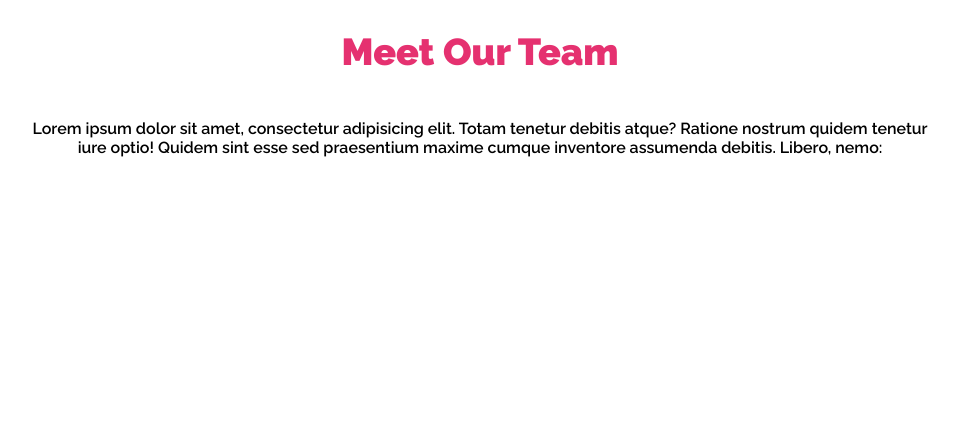
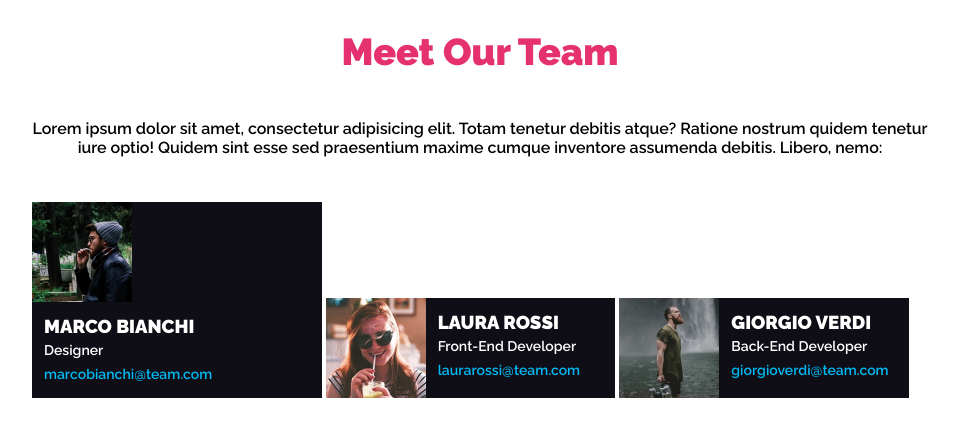
Before and after one commit to markcaf/html-css-float-cards, a plain HTML site: page index.html in a window 1280 px wide. Shown: the whole page, without its empty margins (160-1119 px from the left). Drawn offline with Linux system fonts and the light colour scheme.

Commit message:
Prima riga dei box team

```diff
--- a/css/style.css
+++ b/css/style.css
@@ -24,3 +24,43 @@ body{
     text-align: center;
     margin-bottom: 45px;
 }
+
+img{
+    float: left;
+    height: 100px;
+}
+
+.clearfix::after{
+    content: '';
+    display: table;
+    clear: both;
+}
+
+.box{
+    display: inline-block;
+    width: calc(97% / 3);
+    background-color: #0f0e17;
+    box-shadow: 0px 0px 3px 1px #0f0e17
+    margin: 15px 5px;
+}
+
+.name{
+    text-transform: uppercase;
+}
+
+.text-block{
+    color: white;
+    padding: 12px;
+    line-height: 24px;
+    float: left;
+}
+
+a{
+    color: #00baf3;
+    text-decoration: none;
+    font-size: 14px;
+}
+
+.role{
+    font-size: 14px;
+}
--- a/index.html
+++ b/index.html
@@ -18,6 +18,34 @@
             </div>
         </section>
 
+        <section class="section-columns">
+            <div class="box">
+                <img src="./img/male1.png" alt="Ragazzo-1">
+                <div class="text-block">
+                    <h3 class="name">Marco Bianchi</h3>
+                    <div class="role">Designer</div>
+                    <a href="mailto:marcobianchi@team.com">marcobianchi@team.com</a>
+                </div>
+            </div>
+
+            <div class="box">
+                <img src="./img/female1.png" alt="Ragazza-1">
+                <div class="text-block">
+                    <h3 class="name">Laura Rossi</h3>
+                    <div class="role">Front-End Developer</div>
+                    <a href="mailto:laurarossi@team.com">laurarossi@team.com</a>
+                </div>
+            </div>
+
+            <div class="box">
+                <img src="./img/male2.png" alt="Ragazzo-1">
+                <div class="text-block">
+                    <h3 class="name">Giorgio Verdi</h3>
+                    <div class="role">Back-End Developer</div>
+                    <a href="mailto:giorgioverdi@team.com">giorgioverdi@team.com</a>
+                </div>
+            </div>
+        </section>
     </main>
 </body>
 </html>
```
